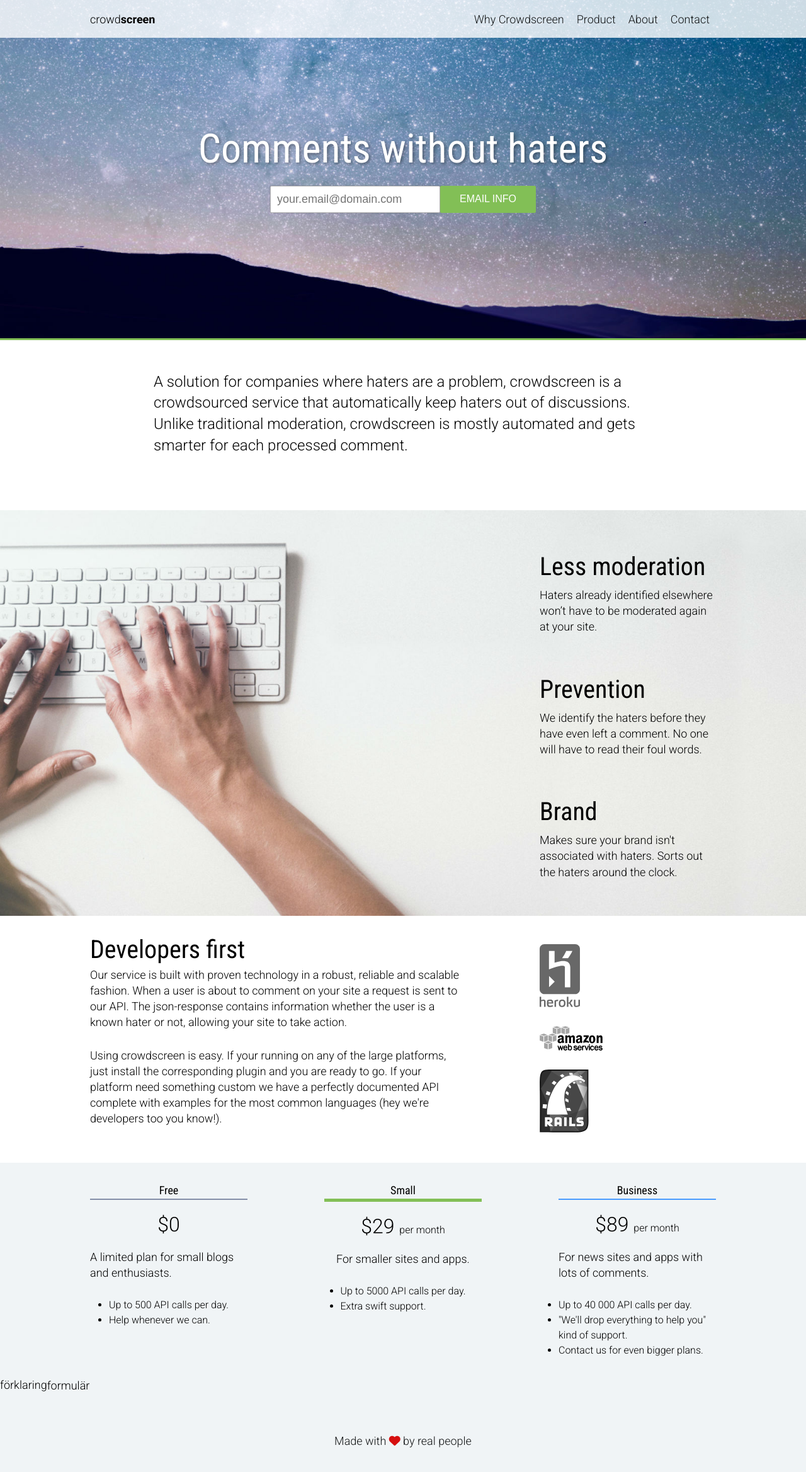
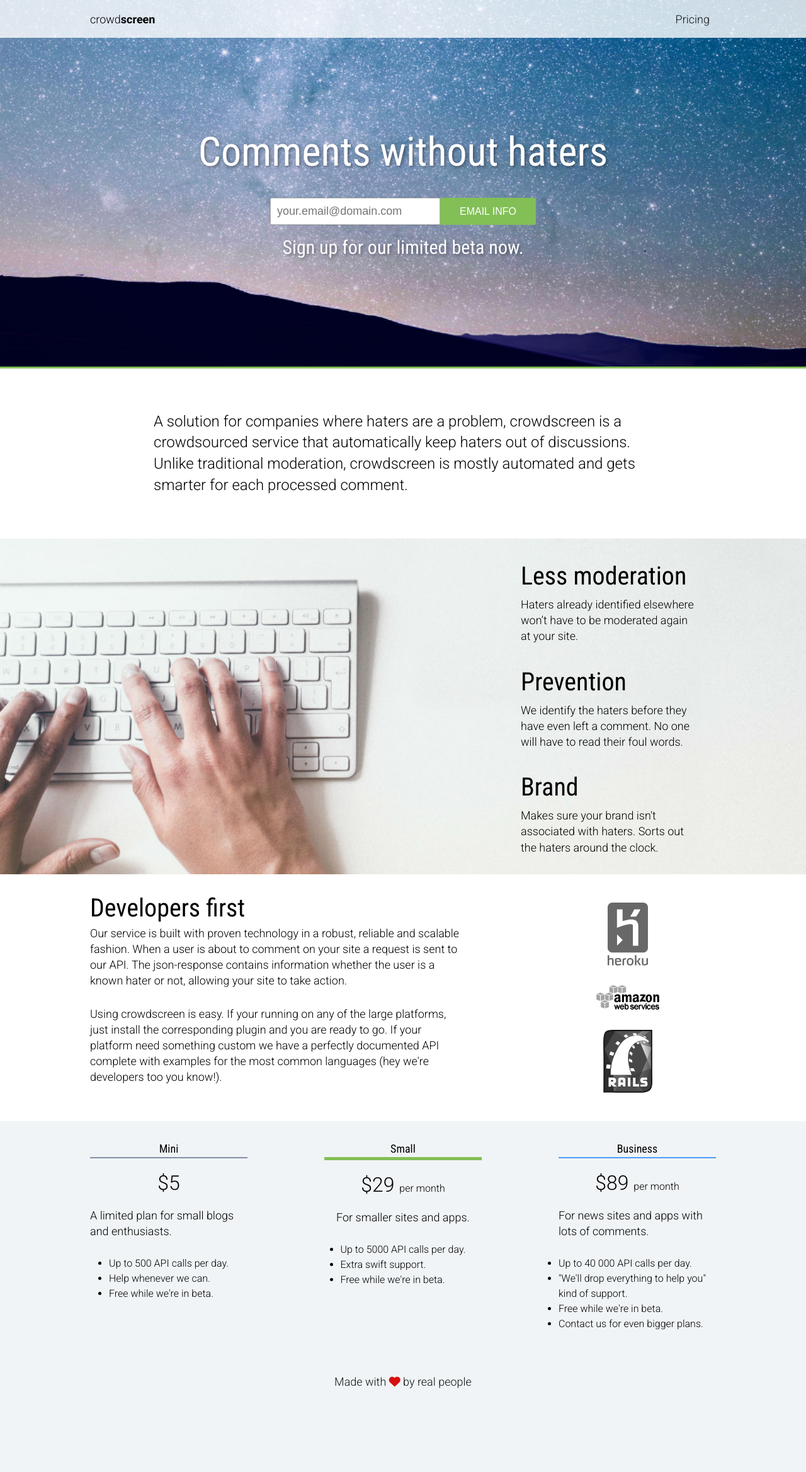
Before and after one commit to getmembrane/getmembrane.github.io, a Jekyll site: the page built from index.html, in a window 1280 px wide. Shown: the whole page at 63% size. Built offline with Jekyll 4.4.1, drawn with Linux system fonts in a browser that asks for light colours; nearby versions of some CDN libraries; after the commit the page ends 2243 px from its top, so only the background shows below that.

Commit message:
Responsive fixes

```diff
--- a/_config.yml
+++ b/_config.yml
@@ -19,13 +19,5 @@
     - assets/stylesheets
 
 navigation:
-- text: Why Crowdscreen
-  url: /index.html#why
-- text: Product
-  url: /index.html#product
-- text: About
-  url: /about
-  full_url: /index.html#about
-- text: Contact
-  url: /contact
-  full_url: /index.html#contact
+- text: Pricing
+  url: /#pricing
--- a/assets/stylesheets/_modules/_colours.scss
+++ b/assets/stylesheets/_modules/_colours.scss
@@ -14,6 +14,7 @@
 //Greys
 $color-woodsmoke:		#131516;
 $color-regentGray:      #848fa8;
+$color-gallery:         #F0F0F0;
 $color-grey30:			rgba(0,0,0,0.30);
 
 //Greens
@@ -22,6 +23,8 @@
 
 // --- USAGE OF COLORS ------
 $color-pageBg:				$color-aquaHaze;
+$color-sectionBackground:   $color-white;
+$color-sectionBorder:       $color-gallery;
 $color-headerBackground:    rgba(255,255,255,0.8);
 
 $color-heroBorder:          $color-mantis;
--- a/assets/stylesheets/main.scss
+++ b/assets/stylesheets/main.scss
@@ -47,13 +47,17 @@
   @include align-items(center);
   background-color: $color-headerBackground;
   align-items: center;
-  height: 60px;
+  height: 45px;
   justify-content: space-between;
   left: 0;
   position: absolute;
   right: 0;
   top: 0;
   z-index: $zIndex-1;
+
+  @media(min-width: $screen-md) {
+      height: 60px;
+  }
 }
 .inner--header {
   @include flexbox();
@@ -77,7 +81,13 @@
   background-size: cover;
   background-position-y: bottom;
   border-bottom: 3px solid $color-heroBorder;
-  height: 60vh;
+  height: 65vh;
+  min-height: 310px;
+  padding: 45px 0 30px 0;
+
+  @media(min-width: $screen-md) {
+      padding: 75px 0 30px 0;
+  }
 }
 .hero_headline {
 	@extend .headlineLargest;
@@ -97,7 +107,11 @@
 //Main navigation
 .mainNavigation {
   @extend .font-text;
-  display: flex;
+  display: none;
+
+  @media(min-width: $screen-md) {
+      display: flex;
+  }
 }
 .mainNavigation_list {
 	@include flexbox();
@@ -117,25 +131,20 @@
 	}
 }
 
-.page_headline {
-
-}
-
 .section {
   @include flexbox();
   width: 100%;
 }
 .section--description {
-    @include flexbox();
-    @include align-items(center);
-    @include justify-content(center);
-    background-color: #FFF;
-    min-height: 30vh;
+    background-color: $color-sectionBackground;
 }
 .section--usps {
-    background: url('/assets/images/section_features.jpg');
+    background-color: $color-aquaHaze;
     background-size: cover;
-    background-color: $color-white;
+
+    @media(min-width: 900px) {
+        background: url('/assets/images/section_features.jpg');
+    }
 }
 .section--tech {
   background-color: $color-techBackground;
@@ -145,7 +154,13 @@
 //Forms
 .form {
     @include flexbox();
+    @include flex-direction(column);
     @include justify-content(center);
+    padding: 15px;
+
+    @media(min-width: 450px) {
+        @include flex-direction(row);
+    }
 }
 .form_input {
 	@include box-shadow(0,0, 2px, $color-formInputShadow, false);
@@ -155,7 +170,10 @@
 	outline: none;
 	padding: 10px;
 	text-decoration: none;
-    min-width: 15em;
+
+    @media(min-width: 450px) {
+        min-width: 15em;
+    }
 }
 .form_submit {
     @include raisedButton($color-mantis,$color-textSecondary);
@@ -164,28 +182,34 @@
     padding: 10px 30px;
 }
 
-//Usps
-.inner--usps {
+//Presentation
+.description {
+    @include flexbox();
+    @include align-items(center);
+    @include justify-content(center);
+    min-height: 30vh;
+    padding: 30px 0;
+}
+.description_text {
+	font-size: $fontSize-x6;
+    margin-bottom: 0;
+	max-width: 33em;
+}
+
+//USP
+.usp_container {
   @include flexbox();
   @include flex-direction(row);
-  @include justify-content(flex-end);
-  padding: 30px 0;
-}
-.presentation_description {
-	font-size: $fontSize-x6;
-	max-width: 33em;
-}
-.usp_filler {
-  @include flexbox();
-  @include flex-basis(2);
-}
-.usp_container {
-  @include flexbox();
-  @include flex-direction(column);
-  @include align-items(flex-start);
+  @include flex-wrap(wrap);
+  @include align-items(center);
+  @include justify-content(space-between);
+  padding: 0 0 30px 0;
+  width: 100%;
 
-  @media(min-width: $screen-lg) {
-    //width: 40vw;
+  @media(min-width: 900px) {
+      @include align-items(flex-end);
+      @include flex-direction(column);
+      padding-right: 30px;
   }
 }
 .usp {
@@ -204,13 +228,20 @@
 	@extend .headlineLarge;
     margin-bottom: 0.2em;
 }
+.usp_text {
+    margin: 0;
+}
 
 //Tech
 .tech {
     @include flexbox();
-    @include flex-direction(row);
+    @include flex-direction(column);
     @include justify-content(space-between);
     padding: 30px 0;
+
+    @media(min-width: 800px) {
+        @include flex-direction(row);
+    }
 }
 .tech_headline {
   @extend .headlineLarge;
@@ -221,9 +252,15 @@
 }
 .tech_partners {
     @include flexbox();
-    @include flex-direction(column);
+    @include flex-direction(row);
     @include flex-wrap(wrap);
-    width: 280px;
+    @include justify-content(space-between);
+    @include align-items(center);
+
+    @media(min-width: 800px) {
+        @include flex-direction(column);
+        width: 280px;
+    }
 }
 .tech_partner {
     @include transitionDuration(0.2s);
@@ -241,7 +278,14 @@
 
 .prices {
     @include flexbox();
-    @include justify-content(space-between);
+    @include flex-direction(column);
+    @include align-items(center);
+
+    @media(min-width: 800px) {
+        @include flex-direction(row);
+        @include align-items(flex-start);
+        @include justify-content(space-between);
+    }
 }
 .price {
     @include flexbox();
@@ -277,6 +321,19 @@
     list-style: disc;
 }
 
+//FAQ
+.faq {
+    @include flexbox();
+    @include flex-wrap(wrap);
+}
+.faq_question {
+    font-size: $fontSize-x5;
+    font-weight: $fontWeight-bold;
+}
+.faq_answer {
+
+}
+
 //Footer
 .footer {
 	color: $color-text;
--- a/index.html
+++ b/index.html
@@ -3,20 +3,21 @@
 ---
 <div class="hero">
   <div>
-    <h1 class="hero_headline">Comments without haters</h1>
+    <h1 class="hero_headline">Comments without&nbsp;haters</h1>
     <form class="form" method="POST" action="http://formspree.io/kristoffer.darj@gmail.com">
         <input type="email" class="form_input" placeholder="your.email@domain.com" name="_replyto">
         <input type="submit" class="form_submit" value="Email info">
     </form>
+    <h2 class="hero_subheading">Sign up for our limited beta now.</h2>
   </div>
 </div>
 <div class="section section--description">
-    <div class="inner section--description">
-        <p class="presentation_description">A solution for companies where haters are a problem, crowdscreen is a crowdsourced service that automatically keep haters out of discussions. Unlike traditional moderation, crowdscreen is mostly automated and gets smarter for each processed comment.</p>
+    <div class="inner description">
+        <p class="description_text">A solution for companies where haters are a problem, crowdscreen is a crowdsourced service that automatically keep haters out of discussions. Unlike traditional moderation, crowdscreen is mostly automated and gets smarter for each processed comment.</p>
     </div>
 </div>
 <div class="section section--usps">
-    <div class="inner inner--usps">
+    <div class="inner">
         <div class="usp_container">
             <div class="usp">
                 <h3 class="usp_headline">Less moderation</h3>
@@ -50,12 +51,13 @@
 <div class="section section--pricing">
     <div class="inner prices">
         <div class="price">
-          <h3 class="price_title price_title--free">Free</h3>
-          <span class="price_option">$0</span>
+          <h3 class="price_title price_title--free">Mini</h3>
+          <span class="price_option">$5</span>
           <p class="price_description">A limited plan for small blogs and enthusiasts.</p>
           <ul class="price_features">
               <li class="price_featureItem">Up to 500 API calls per day.</li>
               <li class="price_featureItem">Help whenever we can.</li>
+              <li class="price_featureItem">Free while we're in beta.</li>
           </ul>
         </div>
         <div class="price">
@@ -65,21 +67,19 @@
             <ul class="price_features">
                 <li class="price_featureItem">Up to 5000 API calls per day.</li>
                 <li class="price_featureItem">Extra swift support.</li>
+                <li class="price_featureItem">Free while we're in beta.</li>
             </ul>
         </div>
-        <div class="price">
+        <div id="pricing" class="price">
             <h3 class="price_title price_title--business">Business</h3>
             <span class="price_option">$89 <span class="price_period">per month</span></span>
             <p class="price_description">For news sites and apps with lots of comments.</p>
             <ul class="price_features">
                 <li class="price_featureItem">Up to 40 000 API calls per day.</li>
                 <li class="price_featureItem">"We'll drop everything to help you" kind of support.</li>
+                <li class="price_featureItem">Free while we're in beta.</li>
                 <li class="price_featureItem">Contact us for even bigger plans.</li>
             </ul>
         </div>
     </div>
 </div>
-<div class="section section--email">
-    <p class="">förklaring</p>
-    formulär
-</div>
```
